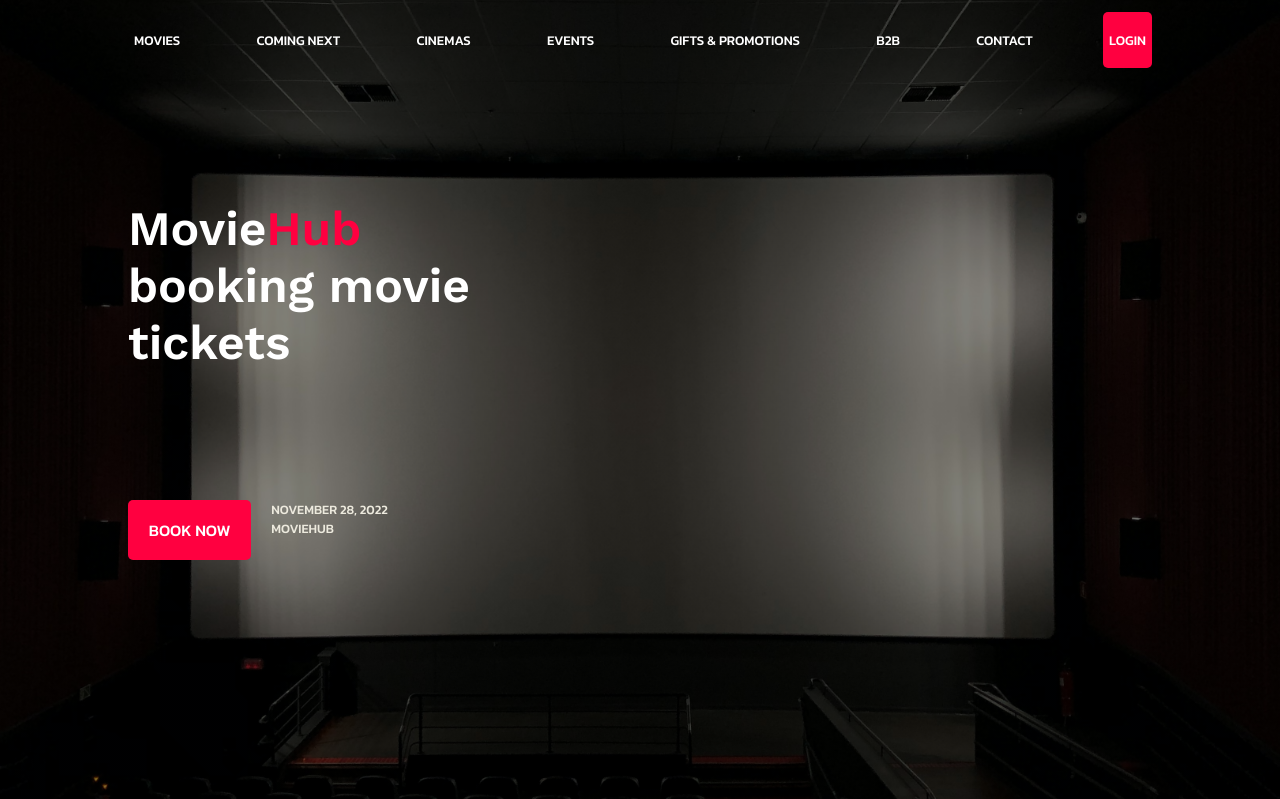
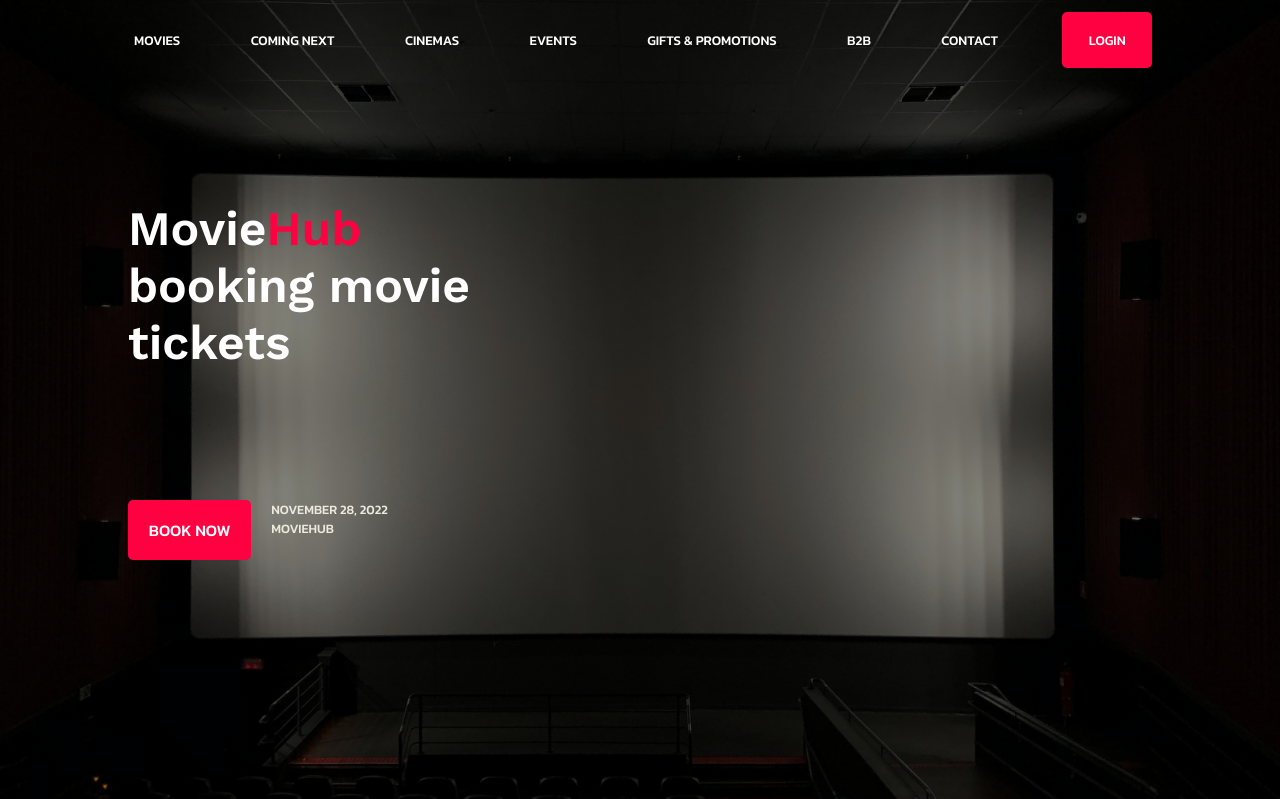
Before and after one commit to Imnaseli/online-theater-booking-system, a Django app: page / in a window 1280 px wide; the page is wider, and only the part inside the window is pictured. Shown: the top 799 px of that part. Run offline with Django 4.2, Linux system fonts and the light colour scheme; data comes from the database, SQL or seed files in the repository.

Commit message:
Increase width of login button

```diff
--- a/theatherbooking/styles/home.css
+++ b/theatherbooking/styles/home.css
@@ -57,6 +57,10 @@ nav a > button {
   background-color: var(--red);
   border-radius: 5px;
   height: 7vh;
+}
+
+#login {
+  width: 7vw;
 }
 
 #intro {
--- a/theatherbooking/templates/home.html
+++ b/theatherbooking/templates/home.html
@@ -25,7 +25,7 @@
             </a>
             <a href="{% url 'signout' %}"><button class="Log">LOGOUT</button></a>
         {% else %}
-            <a href="{% url 'signin' %}"><button class="Log">LOGIN</button></a>
+            <a href="{% url 'signin' %}"><button class="Log" id="login">LOGIN</button></a>
         {% endif %}
 
         </nav>
```
